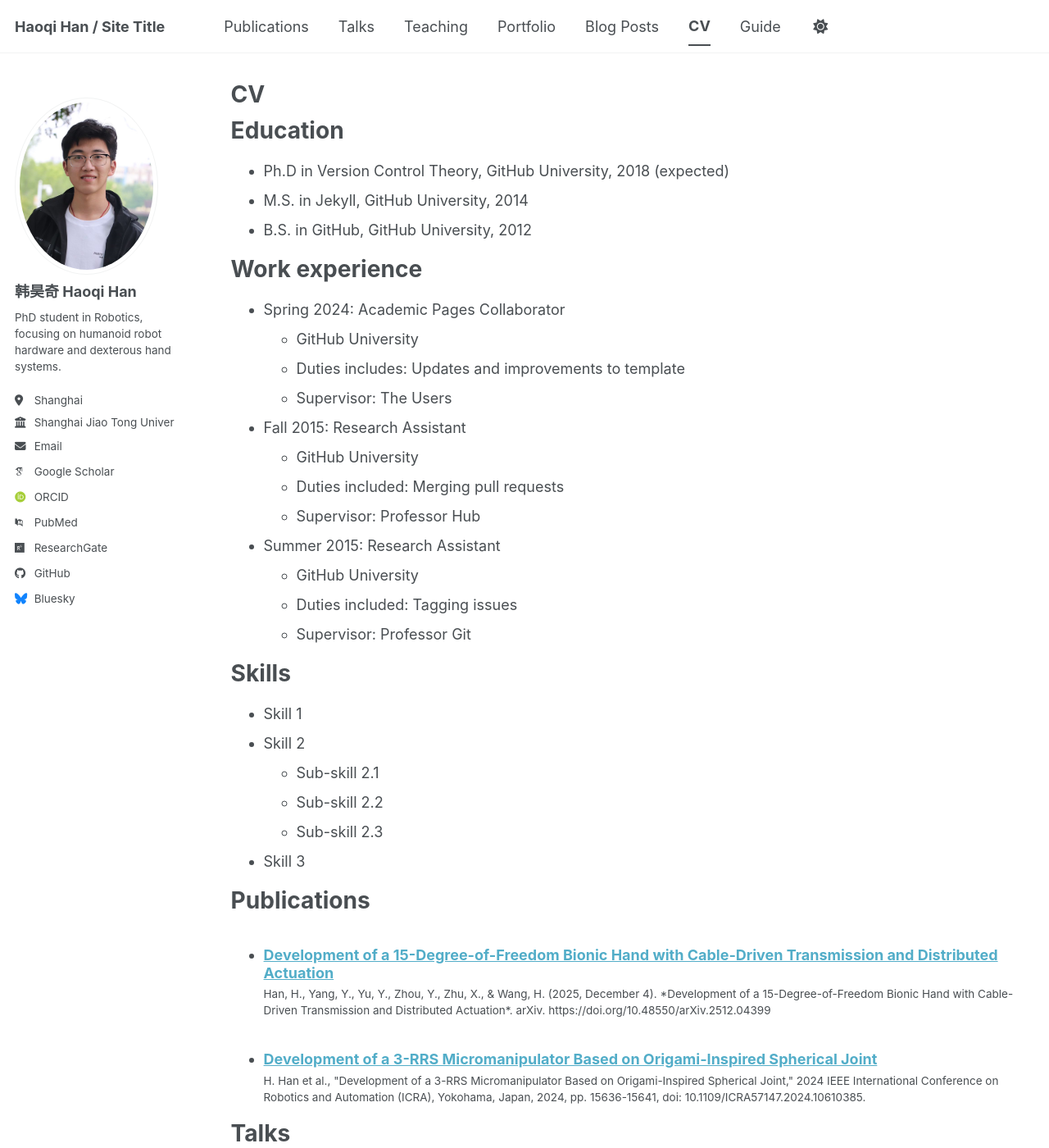
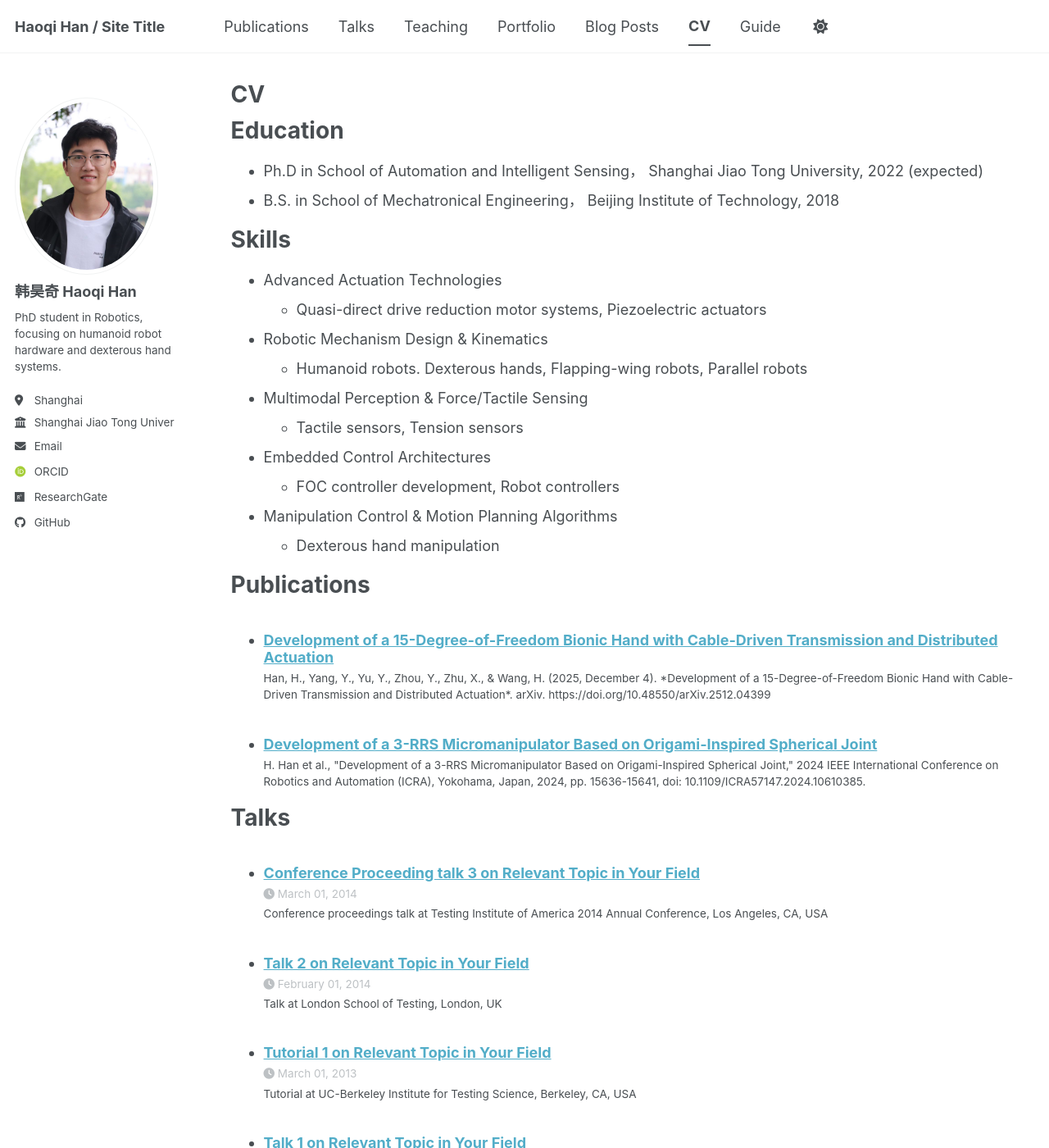
Before and after one commit to hhq-123/hhq-123.github.io, a Jekyll site: the page built from _pages/cv.md, in a window 1280 px wide and 1400 px high. Shown: the whole window at 82% size. Built offline with Jekyll 4.4.1, drawn with Linux system fonts in a browser that asks for light colours; some web fonts are replaced; a script bundle is joined from its source files by our own code; library files that are not in the unit come from our copies.

Commit message:
CV更新

```diff
--- a/_config.yml
+++ b/_config.yml
@@ -35,13 +35,13 @@ author:
   # Academic websites
   academia         : # URL
   arxiv            : # URL - Update with the correct link to your profile
-  googlescholar    : "https://scholar.google.com/citations?user=PS_CX0AAAAAJ"
+  googlescholar    : # "https://scholar.google.com/citations?user=PS_CX0AAAAAJ"
   inspire-hep      : # URL
   impactstory      : # URL
-  orcid            : "https://orcid.org/yourorcidurl"
+  orcid            : "https://orcid.org/0009-0009-0895-1779"
   semantic         : # URL
   ssrn             : # URL
-  pubmed           : "https://www.ncbi.nlm.nih.gov/pubmed/?term=john+snow"
+  pubmed           : # "https://www.ncbi.nlm.nih.gov/pubmed/?term=john+snow"
   researchgate     : "https://www.researchgate.net/profile/Han_Haoqi2?ev=hdr_xprf"
   scopus           : # URL
   zotero           : # URL
@@ -51,13 +51,13 @@ author:
   bitbucket        : # Username - Update with your username on the site
   codepen          : # Username
   dribbble         : # Username
-  github           : "academicpages"
+  github           : "hhq-123"
   kaggle           : # Username
   stackoverflow    : # User number or user number and name (i.e., use "1" or "1/jeff-atwood")
 
   # Social media
   artstation       : # Username
-  bluesky          : "bsky.app" # Replace this with you Bluesky username
+  bluesky          : # "bsky.app" # Replace this with you Bluesky username
   facebook         : # Username
   flickr           : # Username
   foursquare       : # Username
--- a/_pages/cv.md
+++ b/_pages/cv.md
@@ -11,35 +11,25 @@ redirect_from:
 
 Education
 ======
-* Ph.D in Version Control Theory, GitHub University, 2018 (expected)
-* M.S. in Jekyll, GitHub University, 2014
-* B.S. in GitHub, GitHub University, 2012
-
-Work experience
-======
-* Spring 2024: Academic Pages Collaborator
-  * GitHub University
-  * Duties includes: Updates and improvements to template
-  * Supervisor: The Users
-
-* Fall 2015: Research Assistant
-  * GitHub University
-  * Duties included: Merging pull requests
-  * Supervisor: Professor Hub
-
-* Summer 2015: Research Assistant
-  * GitHub University
-  * Duties included: Tagging issues
-  * Supervisor: Professor Git
+* Ph.D in School of Automation and Intelligent Sensing， Shanghai Jiao Tong University, 2022 (expected)
+* B.S. in School of Mechatronical Engineering， Beijing Institute of Technology, 2018
 
 Skills
 ======
-* Skill 1
-* Skill 2
-  * Sub-skill 2.1
-  * Sub-skill 2.2
-  * Sub-skill 2.3
-* Skill 3
+* Advanced Actuation Technologies
+  * Quasi-direct drive reduction motor systems, Piezoelectric actuators
+
+* Robotic Mechanism Design & Kinematics
+  * Humanoid robots. Dexterous hands, Flapping-wing robots, Parallel robots
+
+* Multimodal Perception & Force/Tactile Sensing
+  * Tactile sensors, Tension sensors
+
+* Embedded Control Architectures
+  * FOC controller development, Robot controllers
+
+* Manipulation Control & Motion Planning Algorithms
+  * Dexterous hand manipulation
 
 Publications
 ======
```
Also changed, not shown: _publications/2025-12-04-paper-2.md (renamed from _publications/2024-08-08-paper-2.md, +1 -1 lines).
